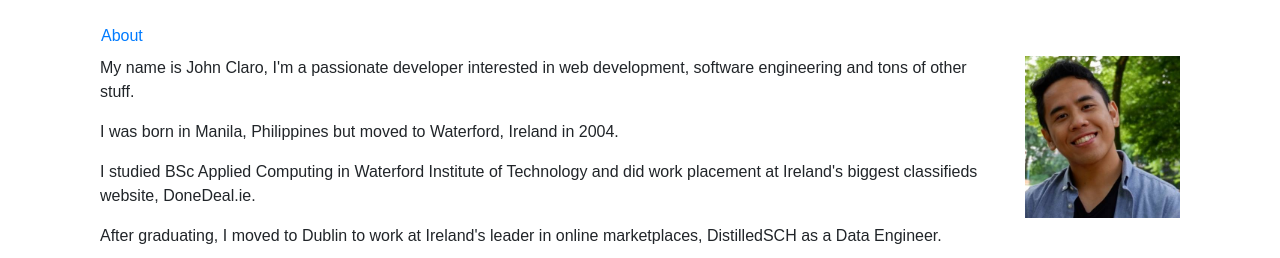
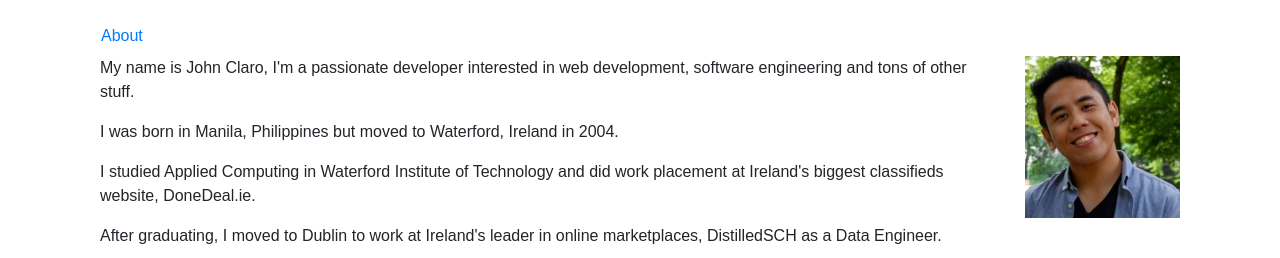
Before and after one commit to jkrclaro/jkrclaro.github.io, a React (Create React App) app: page / in a window 1280 px wide. Shown: the top 258 px of the page. Built offline with nearby package versions, Linux system fonts and the light colour scheme; what webfontloader would draw is missing.

Commit message:
Remove BSc

```diff
--- a/src/components/Home.jsx
+++ b/src/components/Home.jsx
@@ -18,7 +18,7 @@ class Home extends React.Component {
                             software engineering and tons of other stuff.
                         </p>
                         <p>I was born in Manila, Philippines but moved to Waterford, Ireland in 2004.</p>
-                        <p>I studied BSc Applied Computing in Waterford Institute of Technology and did work placement at Ireland's biggest classifieds website, DoneDeal.ie.</p>
+                        <p>I studied Applied Computing in Waterford Institute of Technology and did work placement at Ireland's biggest classifieds website, DoneDeal.ie.</p>
                         <p>After graduating, I moved to Dublin to work at Ireland's leader in online marketplaces, DistilledSCH as a Data Engineer.</p>
                         <p>I left DistilledSCH to work on a cool idea that helps sellers, <a href='https://channelry.com'>Channelry</a>.</p>
                         <p>If you want to contact me, you can reach me via one of the following communication channels:</p>
```
